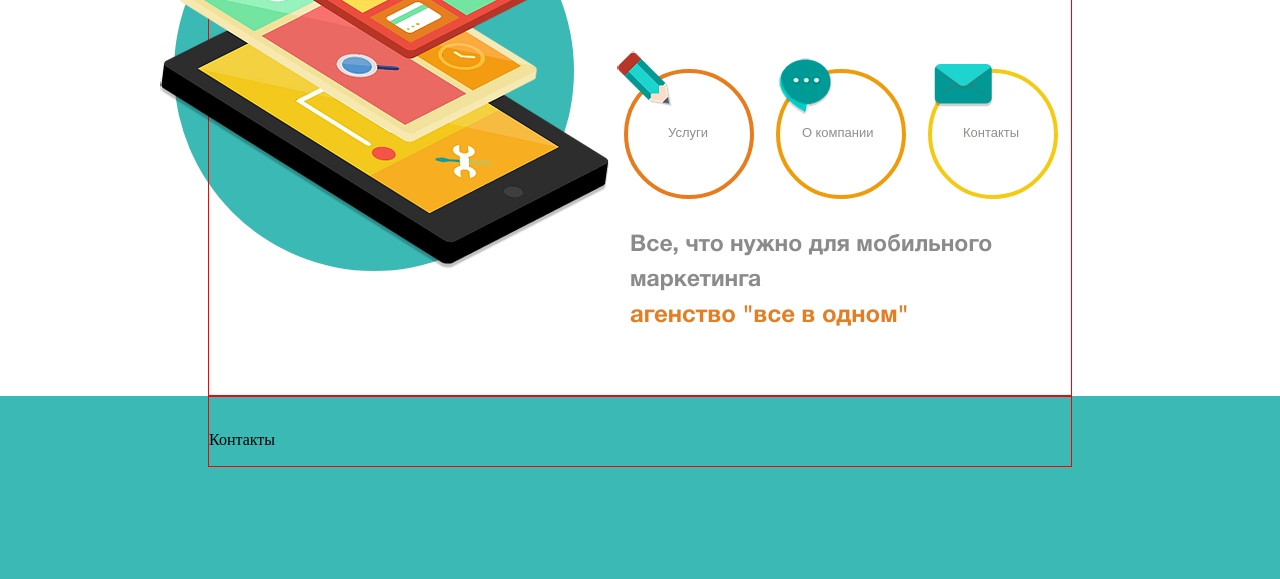
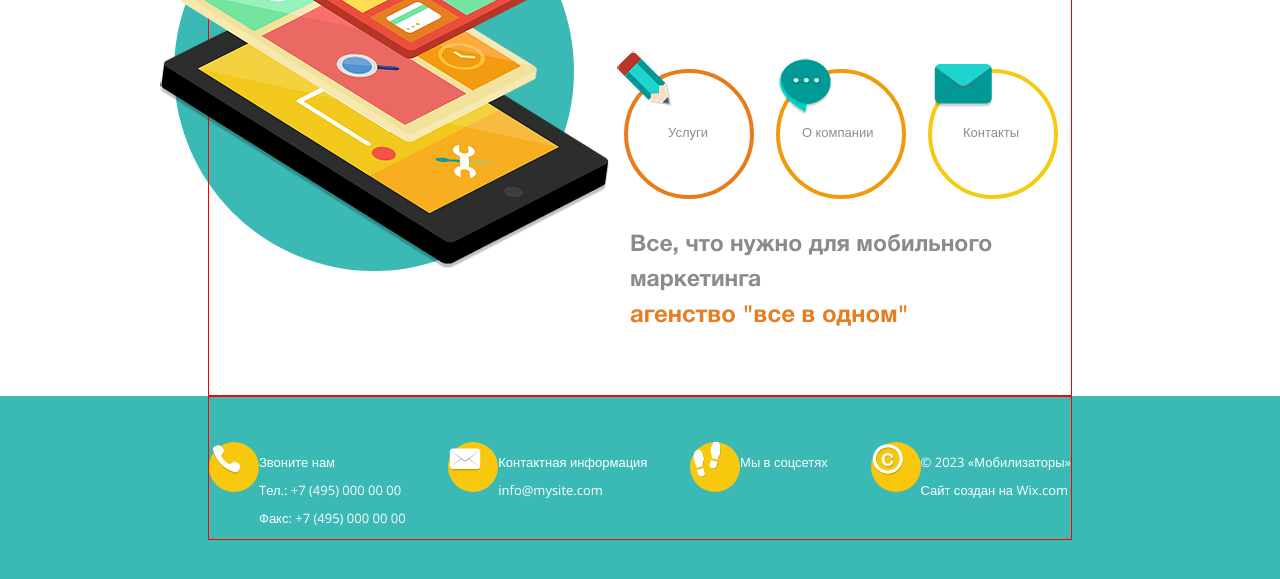
Before and after one commit to alexandrov828282/mobilisators, a plain HTML site: page index.html in a window 1280 px wide. Shown: the part 391-970 px from the top of the page. Drawn offline with nearby package versions, Linux system fonts and the light colour scheme; a web font is replaced by a local one.

Commit message:
270320211103

```diff
--- a/css/style.less
+++ b/css/style.less
@@ -209,25 +209,29 @@ nav {
             }
         }
 
-        &-3{
+        &-3 {
+            font-family: 'HelveticaBold';
+            font-weight: 700;
+            // line-height: 1.5em;
 
-            &-1{
+            &-1 {
 
-                p{
-                    font-family: 'HelveticaBold';
+                p {
+                    // font-family: 'HelveticaBold';
                     font-size: 23px;
-                    font-weight: 700;
+                    // font-weight: 700;
                     margin: 30px 0 0 20px;
                     // padding: 0 0 0 0;
                     line-height: 1.5em;
                 }
             }
 
-            &-2{
-                p{
-                    font-family: 'HelveticaBold';
+            &-2 {
+
+                p {
+                    // font-family: 'HelveticaBold';
                     font-size: 24px;
-                    font-weight: 700;
+                    // font-weight: 700;
                     margin: 0px 0 61px 20px;
                     line-height: 1.5em;
                     color: #e57d22;
@@ -259,8 +263,72 @@ nav {
     }
 }
 
-footer{
-    height: 193px;
-    width: 100%;
-    background-color: @color-footer-bg;
+.footer {
+
+    &-img {
+        position: absolute;
+        top: 0px;
+        left: 0px;
+    }
+
+    &-section {
+        display: flex;
+        justify-content: space-between;
+        font-family: 'Open Sans', sans-serif;
+        font-size: 13px;
+        color: #fff;
+        font-weight: 400;
+        margin: 45px 0 0 0;
+
+        &-1 {
+            display: flex;
+
+            &-1{
+                position: relative;
+            }
+        }
+
+        &-2 {
+            display: flex;
+
+            &-1{
+                position: relative;
+            }
+        }
+
+        &-3 {
+            display: flex;
+
+            &-1{
+                position: relative;
+            }
+        }
+
+        &-4 {
+            display: flex;
+
+            &-1{
+                position: relative;
+            }
+        }
+    }
+
+    &-bg-line {
+        z-index: -100;
+        position: absolute;
+        height: 193px;
+        width: 100%;
+        background-color: @color-footer-bg;
+    }
+
+    &-circle {
+        z-index: -10;
+        // position: absolute;
+        // top: 500px;
+        // left: 500px;
+        height: 50px;
+        width: 50px;
+        border-radius: 50%;
+        background-color: #f8c80e;
+    }
 }
--- a/index.html
+++ b/index.html
@@ -93,17 +93,69 @@
 
    <footer>
 
+      <div class="footer-bg-line"></div>
+
       <div class="container">
+         <div class="footer-section">
 
-         <div class="footer-section-1">
-            <div class="footer-section-1-circle"></div>
-            <img src="img" alt="">
-            <p>Контакты</p>
+            <div class="footer-section-1">
+
+               <div class="footer-section-1-1">
+                  <div class="footer-circle"></div>
+                  <img class="footer-img" src="img/footer-handset.webp" alt="Звоните нам">
+               </div>
+
+               <div class="footer-section-1-2">
+                  <p>Звоните нам</p>
+                  <p>Tел.: +7 (495) 000 00 00</p>
+                  <p>Факс: +7 (495) 000 00 00</p>
+               </div>
+
+            </div>
+
+            <div class="footer-section-2">
+
+               <div class="footer-section-2-1">
+                  <div class="footer-circle"></div>
+                  <img class="footer-img" src="img/footer-envelope.webp" alt="Контактная информация">
+               </div>
+
+               <div class="footer-section-2-2">
+                  <p>Контактная информация</p>
+                  <p>info@mysite.com</p>
+               </div>
+
+            </div>
+
+            <div class="footer-section-3">
+
+               <div class="footer-section-3-1">
+                  <div class="footer-circle"></div>
+                  <img class="footer-img" src="img/footer-traces.webp" alt="Мы в соцсетях">
+               </div>
+
+               <div class="footer-section-3-2">
+                  <p>Мы в соцсетях</p>
+                  <p class="socium-badge"></p>
+               </div>
+
+            </div>
+
+            <div class="footer-section-4">
+
+               <div class="footer-section-4-1">
+                  <div class="footer-circle"></div>
+                  <img class="footer-img" src="img/footer-copyright.webp" alt="copyright">
+               </div>
+
+               <div class="footer-section-4-2">
+                  <p>© 2023 «Мобилизаторы»</p>
+                  <p>Сайт создан на Wix.com</p>
+               </div>
+
+            </div>
+
          </div>
-         <div class="footer-section-2"></div>
-         <div class="footer-section-3"></div>
-         <div class="footer-section-4"></div>
-
       </div>
 
    </footer>
```
Also changed, not shown: css/style.css.
